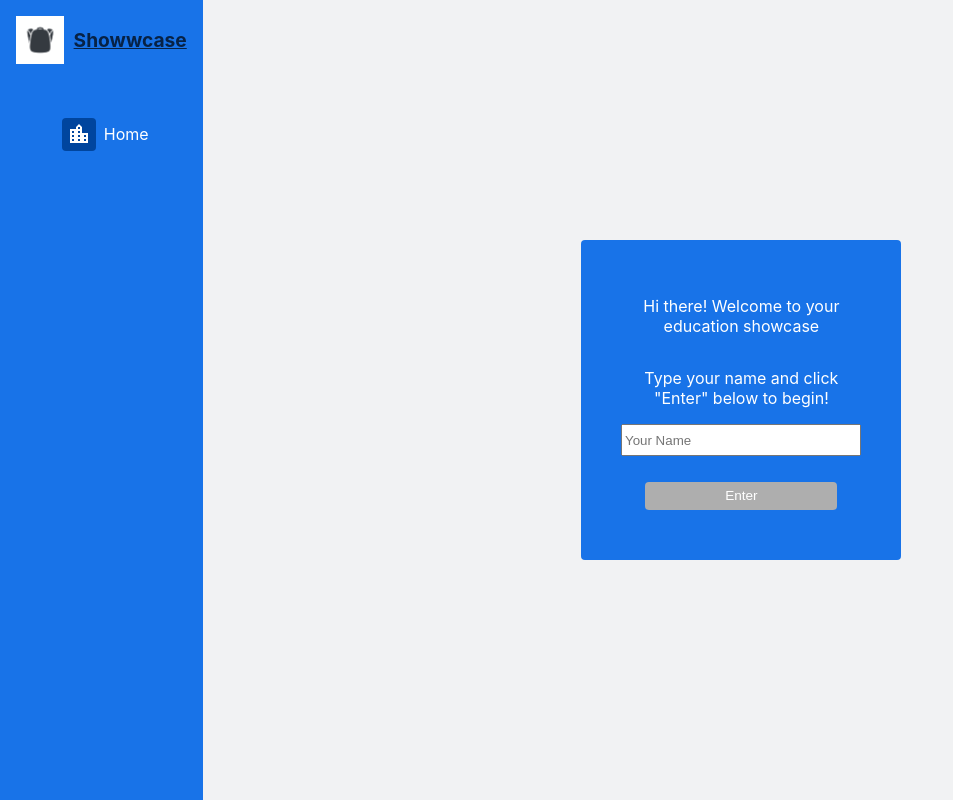
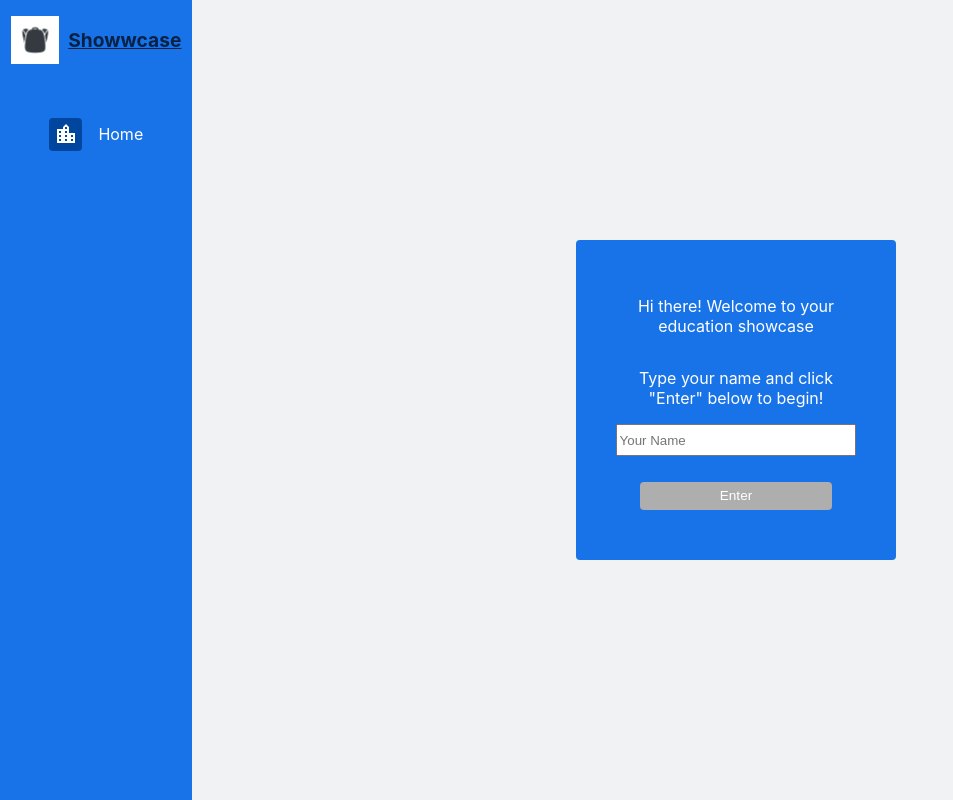
Before and after one commit to sumitfsd/showwcase-react-challenge, a React (Create React App) app: page / in a window 1280 px wide. Shown: the whole page, without its empty margins (0-953 px from the left). Built offline with nearby package versions, Linux system fonts and the light colour scheme.

Commit message:
Fix styling for nav bar

```diff
--- a/src/components/Navigation/Navigation.jsx
+++ b/src/components/Navigation/Navigation.jsx
@@ -21,7 +21,7 @@ Navigation.propTypes = {
     PropTypes.shape({
       text: PropTypes.string.isRequired,
       to: PropTypes.string.isRequired,
-      icon: PropTypes.any.isRequired
+      icon: PropTypes.any
     })
   ),
   isCollapsed: PropTypes.bool,
@@ -52,9 +52,9 @@ export default function Navigation({ links, isCollapsed, toggleNavigation }) {
               key={i}
               to={to}
             >
-              <IconWrapper>
+              {!!Icon && <IconWrapper>
                 <Icon />
-              </IconWrapper>
+              </IconWrapper>}
               {!isCollapsed && (
                 <LinkText>
                   {text}
--- a/src/components/Navigation/Navigation.styled.js
+++ b/src/components/Navigation/Navigation.styled.js
@@ -10,6 +10,7 @@ export const NavigationWrapper = styled.div`
   background-color: ${theme.main};
   transition: width ${toggleSpeed} ${easeOutExponential};
   flex: 0.1;
+  max-width: 12rem;
 `
 
 export const Content = styled.div`
@@ -95,6 +96,8 @@ const link = css`
   &:focus,
   &:active {
     outline: none;
+    background-color: ${theme.mainLight};
+    color: ${theme.mainDark}
   }
 `
 
@@ -112,5 +115,6 @@ export const LinkText = styled.span`
   white-space: nowrap;
   overflow: hidden;
   text-overflow: ellipsis;
+  padding: calc(${theme.sizingUnit} * 0.5);
   line-height: calc(${theme.sizingUnit} * 2.5);
 `
```
